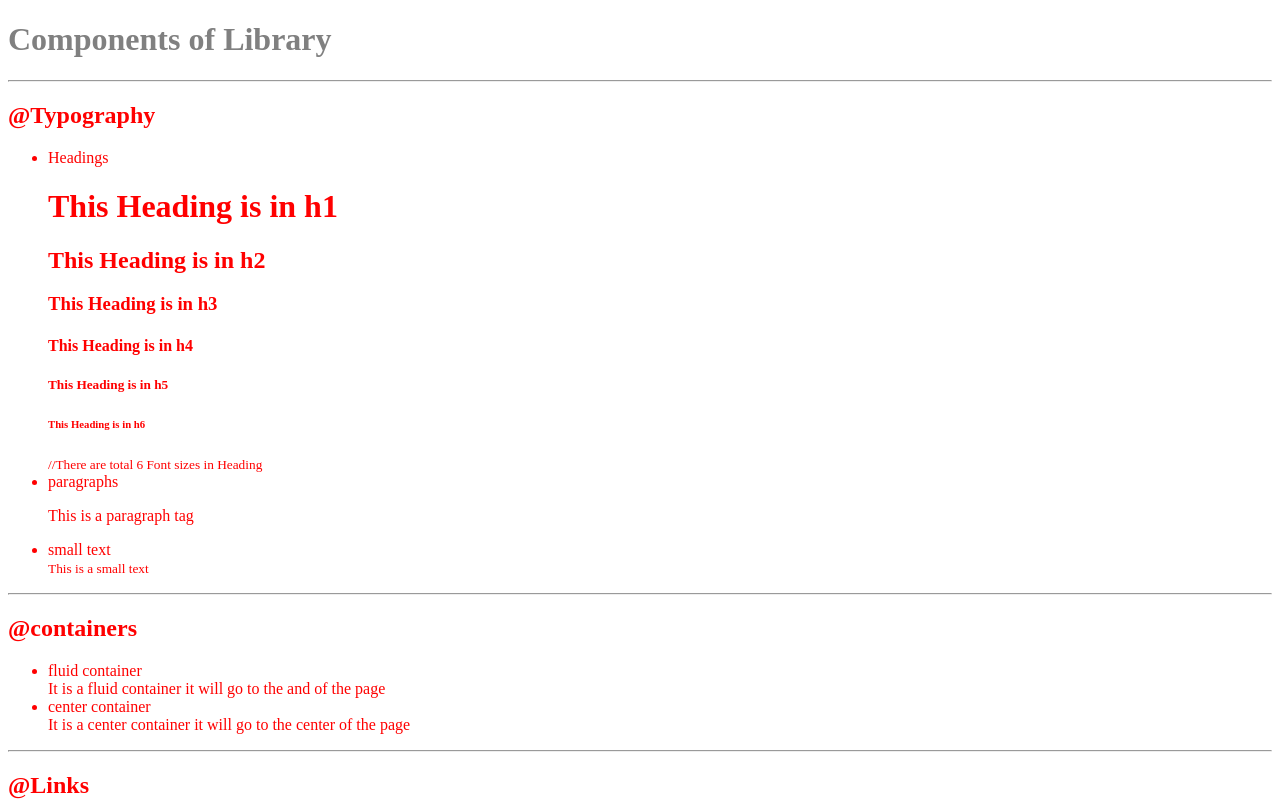
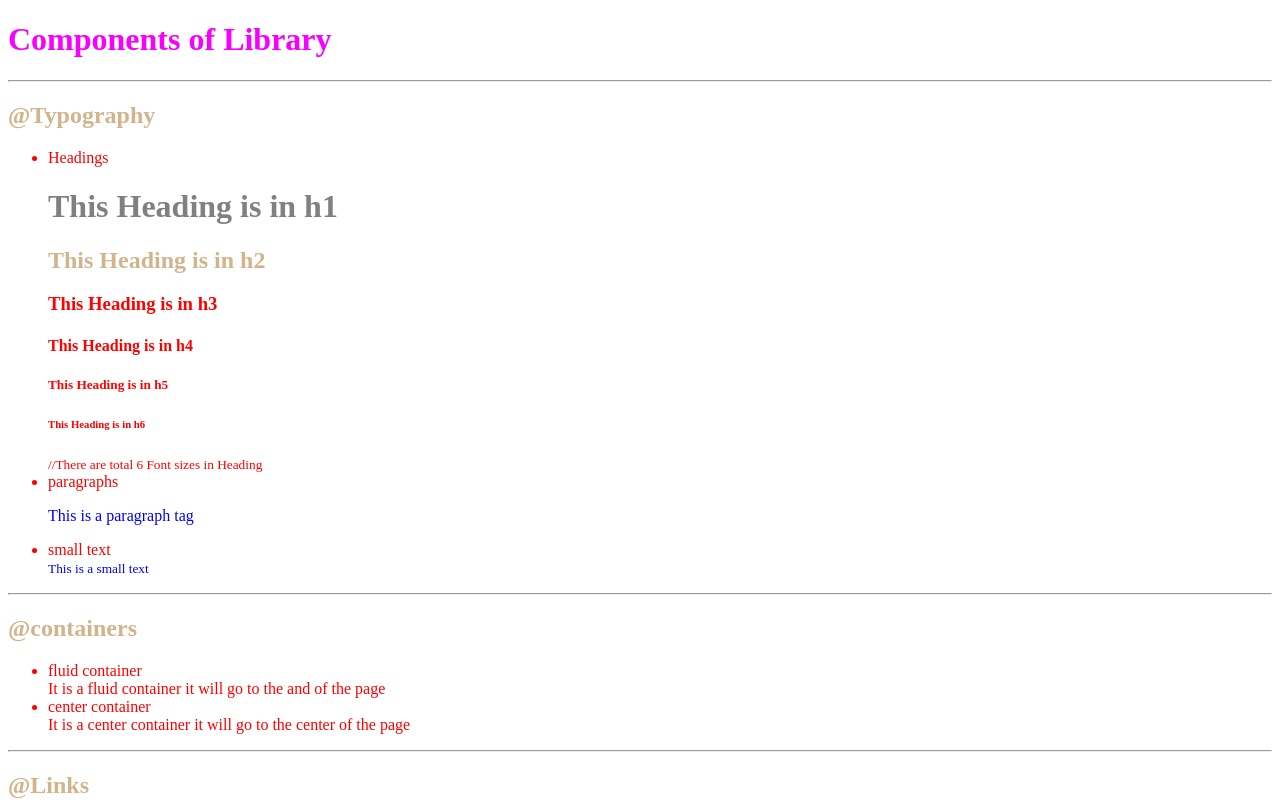
Before and after one commit to Naughtdefender/My-First-Portfolio, a plain HTML site: page index.html in a window 1280 px wide. Shown: the top 802 px of the page. Drawn offline with Linux system fonts and the light colour scheme.

Commit message:
Making it beautiful using css

```diff
--- a/index.html
+++ b/index.html
@@ -7,14 +7,14 @@
     <link href="styles.css" rel="stylesheet"/>
   </head>
   <body>
-    <h1 id="header">Components of Library</h1>
+    <h1>Components of Library</h1>
     <hr />
 
     <h2>@Typography</h2>
 
     <ul>
       <li>Headings</li>
-      <h1>This Heading is in h1</h1>
+      <h1 id="lib-header">This Heading is in h1</h1>
       <h2>This Heading is in h2</h2>
       <h3>This Heading is in h3</h3>
       <h4>This Heading is in h4</h4>
@@ -25,10 +25,10 @@
 
       <li>paragraphs</li>
 
-      <p>This is a paragraph tag</p>
+      <p class="para">This is a paragraph tag</p>
 
       <li>small text</li>
-      <small>This is a small text</small>
+      <small class="para">This is a small text</small>
     </ul>
     <hr />
     <h2>@containers</h2>
--- a/styles.css
+++ b/styles.css
@@ -1,6 +1,15 @@
 body{
     color: red;
 }
-#header{
+h1{
+    color: rgb(247, 0, 255);
+}
+h2{
+    color: tan;
+}
+#lib-header{
     color: gray;
 }
+.para{
+    color: blue;
+}
```
Also changed, not shown: 1 other file.
